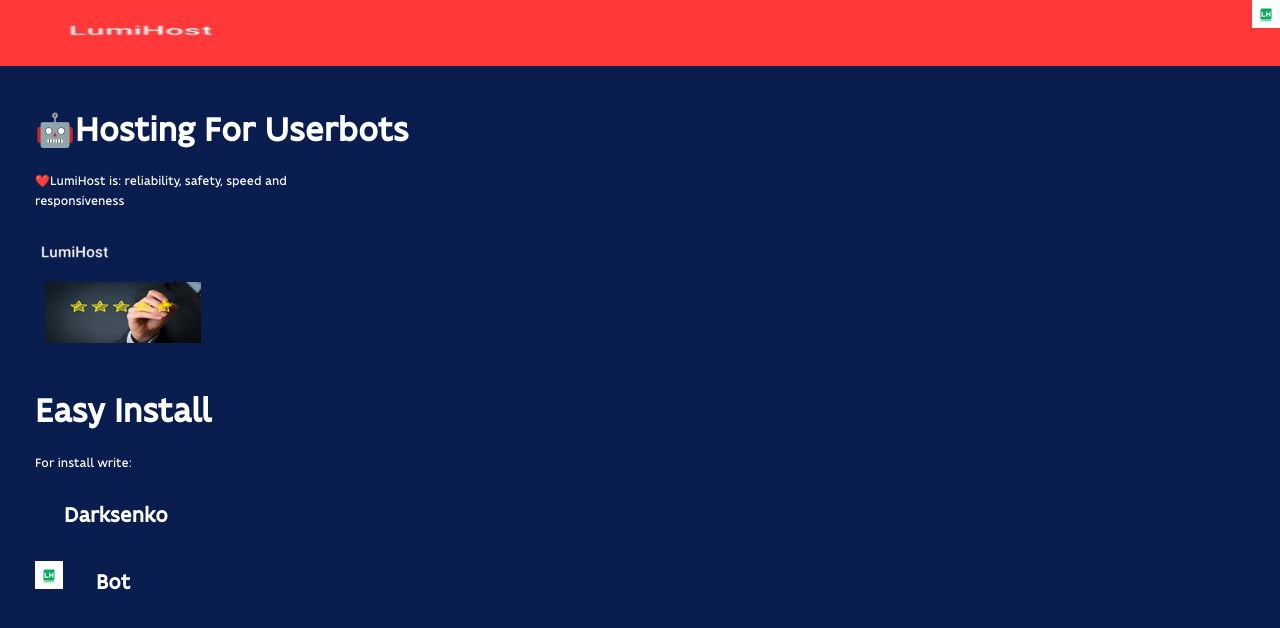
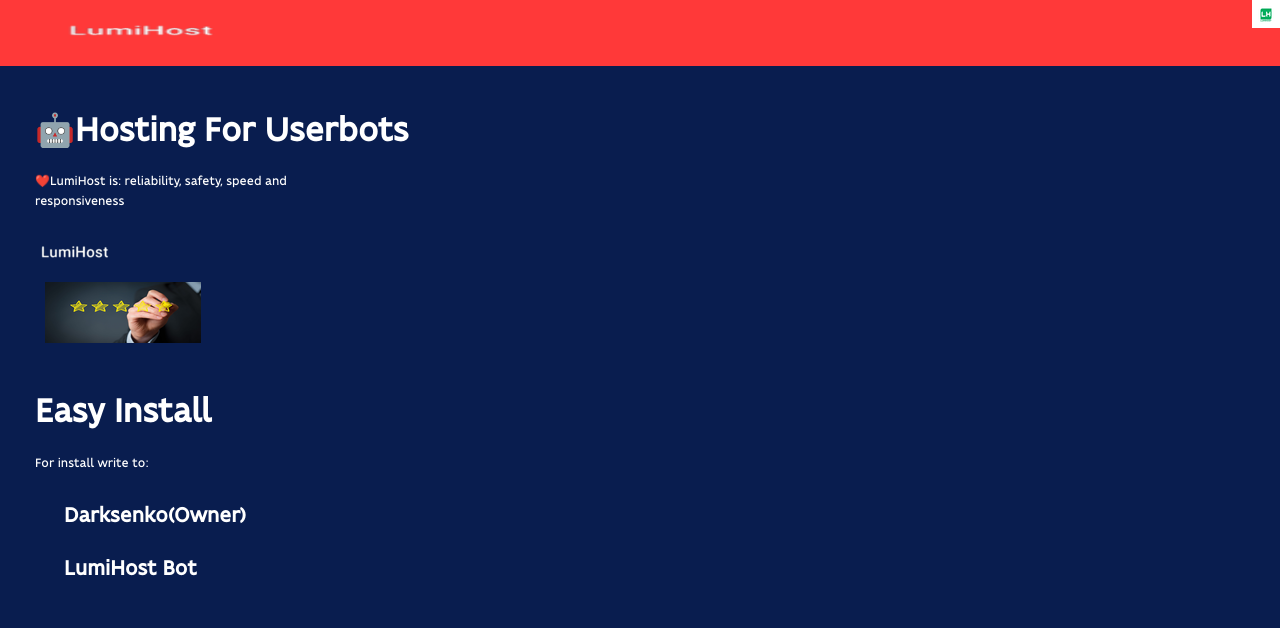
Before and after one commit to Lumi-Host/Lumi-Host.github.io, a plain HTML site: page index.html in a window 1280 px wide. Drawn offline with Linux system fonts and the light colour scheme; files whose address does not match are found by name.

Commit message:
Update index.html

```diff
--- a/index.html
+++ b/index.html
@@ -25,13 +25,12 @@
                         <a href="https://t.me/lumihost_reviews"><img src="./img/review.png"></a>
                     </div>
                         <h2>Easy install</h2>
-                            <p>For install write:</p>
+                            <p>For install write to:</p>
                     <a href="https://t.me/cvvsahvoicy"><div class="ua_lang">
-                        <span>darksenko</span>
+                        <span>darksenko(owner)</span>
                     </div></a>
                     <a href="https://LumiHost_bot"><div class="eng_lang">
-                        <img src="./img/Group 541.png">
-                        <span>Bot</span>
+                        <span>LumiHost Bot</span>
                     </div></a>
                     <!-- <div class="rus_lang">
                         <img src="./img/Flag_of_Russia 1.png">
```
